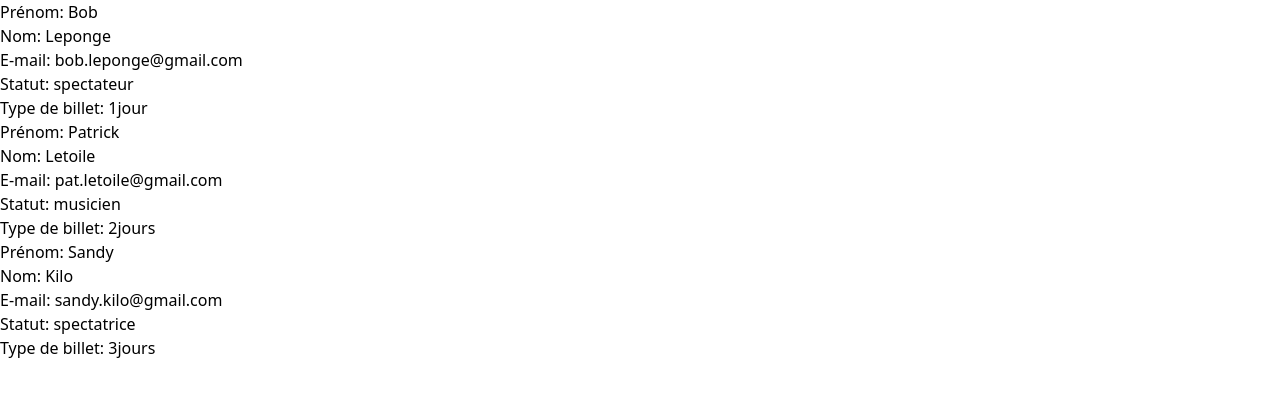
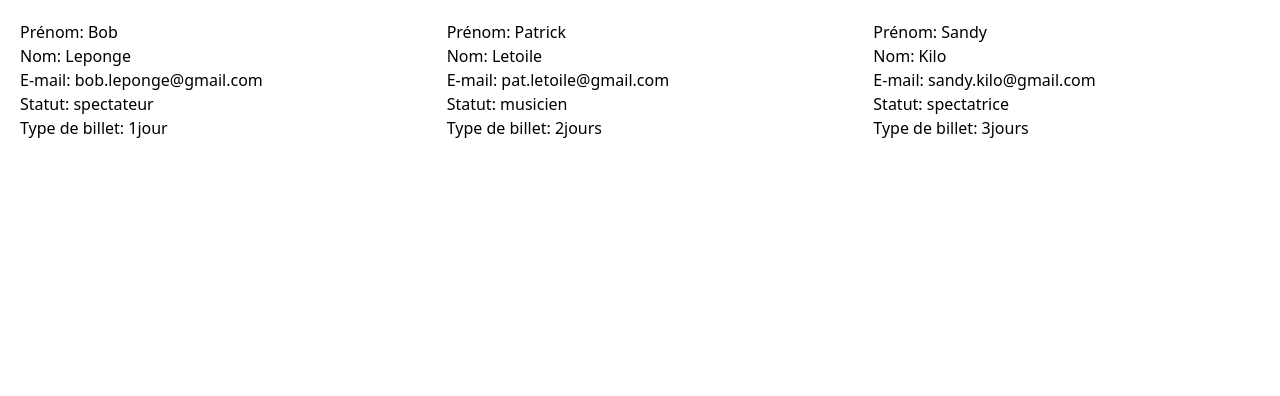
Before and after one commit to GabrielAlbinet/echovisuel-mecelacata, an Angular app: page /participants in a window 1280 px wide. Shown: the top 396 px of the page. Built offline with nearby package versions, Linux system fonts and the light colour scheme.

Commit message:
feat/readParticipantList: style (grid, padding, margin).

```diff
--- a/src/app/components/participant-card.component/participant-card.component.html
+++ b/src/app/components/participant-card.component/participant-card.component.html
@@ -1,5 +1,7 @@
-<p>Prénom: {{ participant().firstName }}</p>
-<p>Nom: {{ participant().lastName }}</p>
-<p>E-mail: {{ participant().email }}</p>
-<p>Statut: {{ participant().status }}</p>
-<p>Type de billet: {{ participant().ticketType }}</p>
+<section class="p-2 m-3">
+	<p>Prénom: {{ participant().firstName }}</p>
+	<p>Nom: {{ participant().lastName }}</p>
+	<p>E-mail: {{ participant().email }}</p>
+	<p>Statut: {{ participant().status }}</p>
+	<p>Type de billet: {{ participant().ticketType }}</p>
+</section>
--- a/src/app/components/participant-list.component/participant-list.component.html
+++ b/src/app/components/participant-list.component/participant-list.component.html
@@ -1,5 +1,7 @@
-@for(participant of participantTab(); track participant){
-	<app-participant-card [participant] = "participant"/>
-}@empty {
-	<p>Aucun participant à l'événement.</p>
-}
+<section class="grid grid-cols-1 md:grid-cols-3">
+	@for(participant of participantTab(); track participant){
+		<app-participant-card [participant] = "participant"/>
+	}@empty {
+		<p>Aucun participant à l'événement.</p>
+	}
+</section>
```
